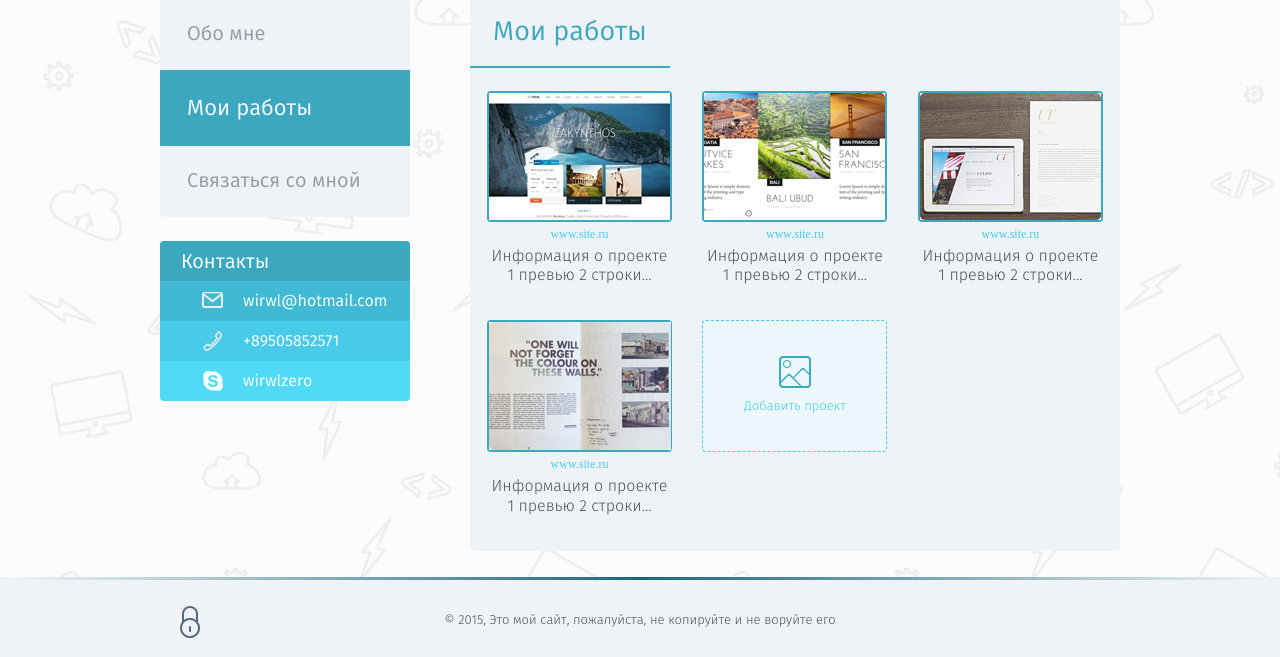
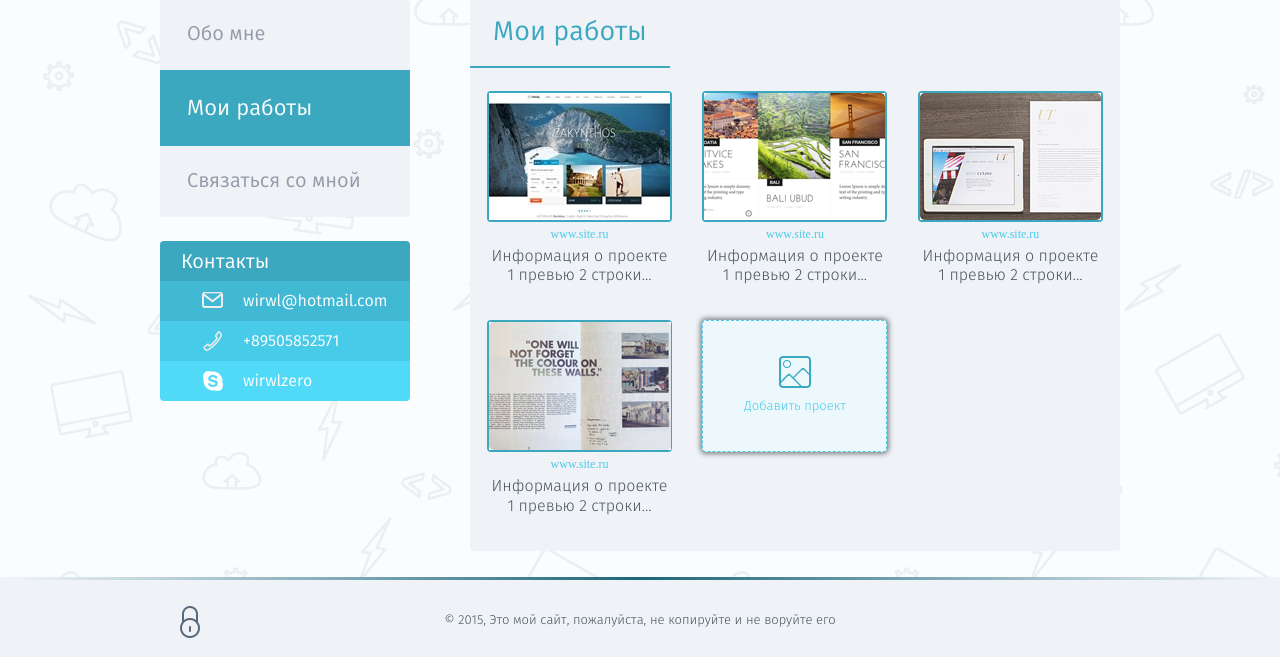
Before and after one commit to wirwl/lht1, a PHP site: page /works.html in a window 1280 px wide, with the pointer over the restyled element. Shown: the part 159-816 px from the top of the page. Run offline with PHP 8.4, Linux system fonts and the light colour scheme; some web fonts are replaced.

Commit message:
add shadow on hover

```diff
--- a/app/css/works.css
+++ b/app/css/works.css
@@ -81,6 +81,12 @@
     background: #edf8fc;
     cursor: pointer;
 }
+.works-item-add:hover {
+    -webkit-box-shadow: 0px 0px 5px 2px rgba(0,0,0,0.46);
+    -moz-box-shadow: 0px 0px 5px 2px rgba(0,0,0,0.46);
+    box-shadow: 0px 0px 5px 2px rgba(0,0,0,0.46);
+
+}
 .works-add-caption {
     margin:0;
     font-family: 'fira_sanslight';
```
